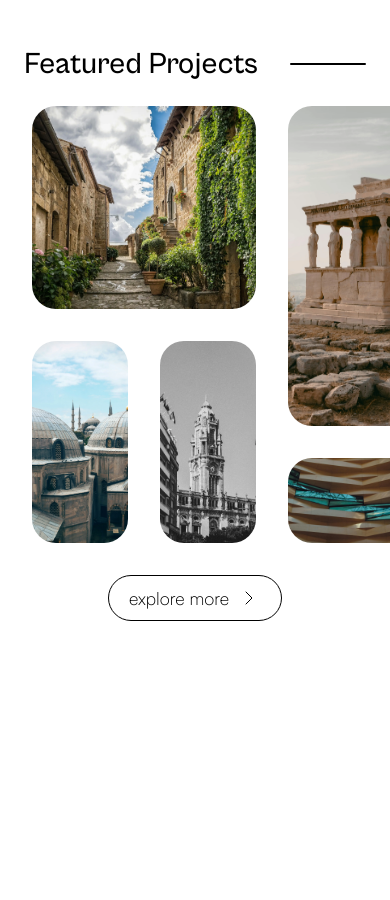
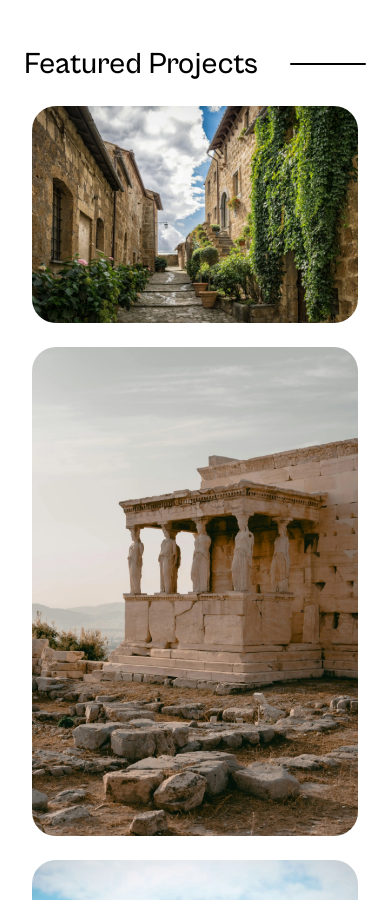
Before and after one commit to swayamsth/samplestudio, a React (Vite) app: page / in a window 390 px wide. Shown: the part 1960-2860 px from the top of the page. Before the commit the page ends 2581 px from the top, so only its background shows below. Built offline with nearby package versions, Linux system fonts and the light colour scheme.

Commit message:
Responsive grid, still big

```diff
--- a/src/components/Grid.jsx
+++ b/src/components/Grid.jsx
@@ -2,36 +2,37 @@ import React from "react";
 
 const Grid = ({ projectItems }) => {
   return (
-    <div className="px-8 grid grid-cols-13 grid-rows-4 gap-8">
-      <div className="row-start-1 row-span-2 col-start-1 col-span-8">
+    <section className="overflow-hidden px-8">
+      <div className="grid grid-cols-12 grid-rows-8 gap-6 md:gap-8 max-sm:flex max-sm:flex-col">
+        <div className="row-start-1 row-span-4 col-start-1 col-span-8">
           <img
             src={projectItems[0].image}
             alt={projectItems[0].title}
             className="object-cover rounded-3xl w-full h-full"
           />
         </div>
-      <div className="row-start-1 row-span-3 col-start-9 col-span-5">
+        <div className="row-start-1 row-span-5 col-start-9 col-span-5">
           <img
             src={projectItems[1].image}
             alt={projectItems[1].title}
             className="object-cover rounded-3xl w-full h-full"
           />
         </div>
-      <div className="row-start-3 row-span-2 col-start-1 col-span-4">
+        <div className="row-start-5 row-span-4 col-start-1 col-span-4">
           <img
             src={projectItems[2].image}
             alt={projectItems[2].title}
             className="object-cover rounded-3xl w-full h-full"
           />
         </div>
-      <div className="row-stat-3 row-span-2 col-start-5 col-span-4">
+        <div className="row-start-5 row-span-4 col-start-5 col-span-4">
           <img
             src={projectItems[3].image}
             alt={projectItems[3].title}
             className="object-cover rounded-3xl w-full h-full"
           />
         </div>
-      <div className="row-start-4 row-span-1 col-start-9 col-span-5">
+        <div className="row-start-6 row-span-3 col-start-9 col-span-5">
           <img
             src={projectItems[4].image}
             alt={projectItems[4].title}
@@ -39,6 +40,7 @@ const Grid = ({ projectItems }) => {
           />
         </div>
       </div>
+    </section>
   );
 };
 
```
Lines whose indentation alone changed are shown as unchanged.
